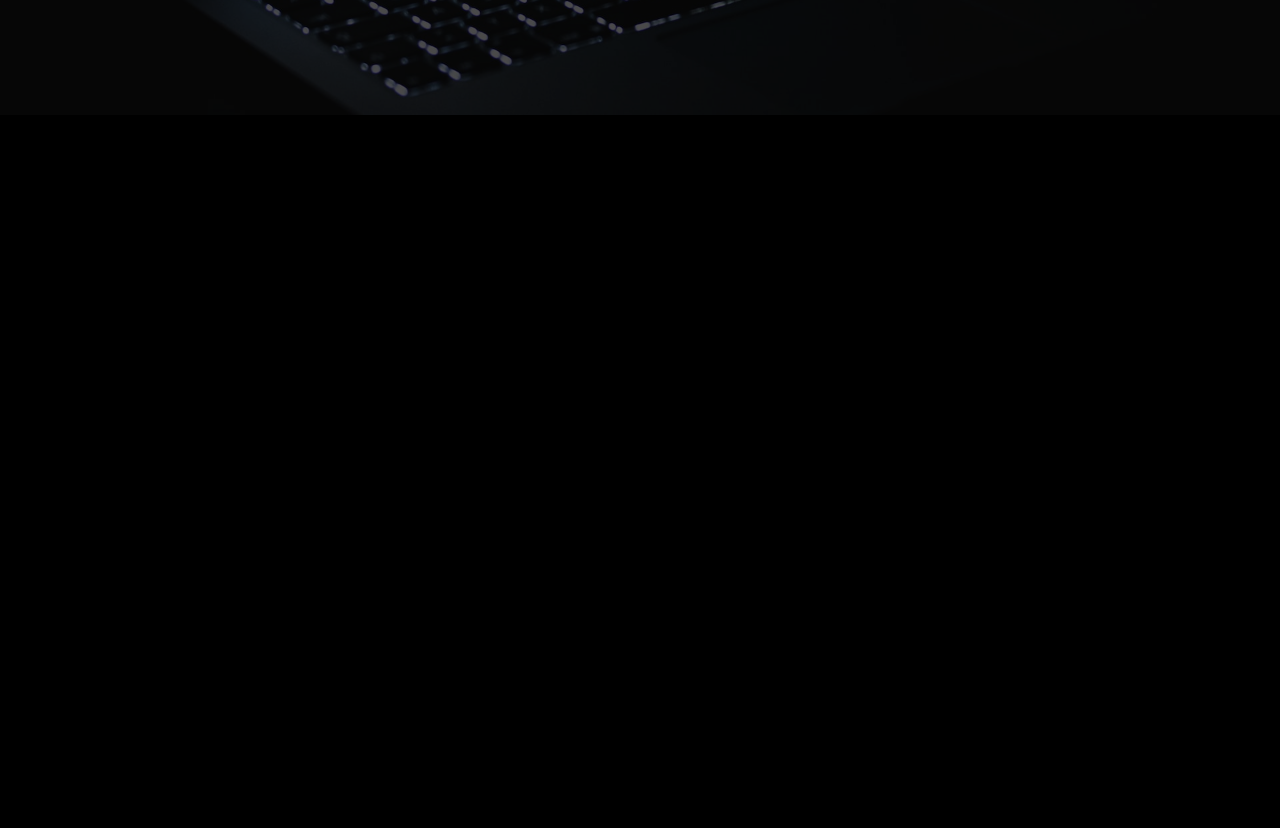
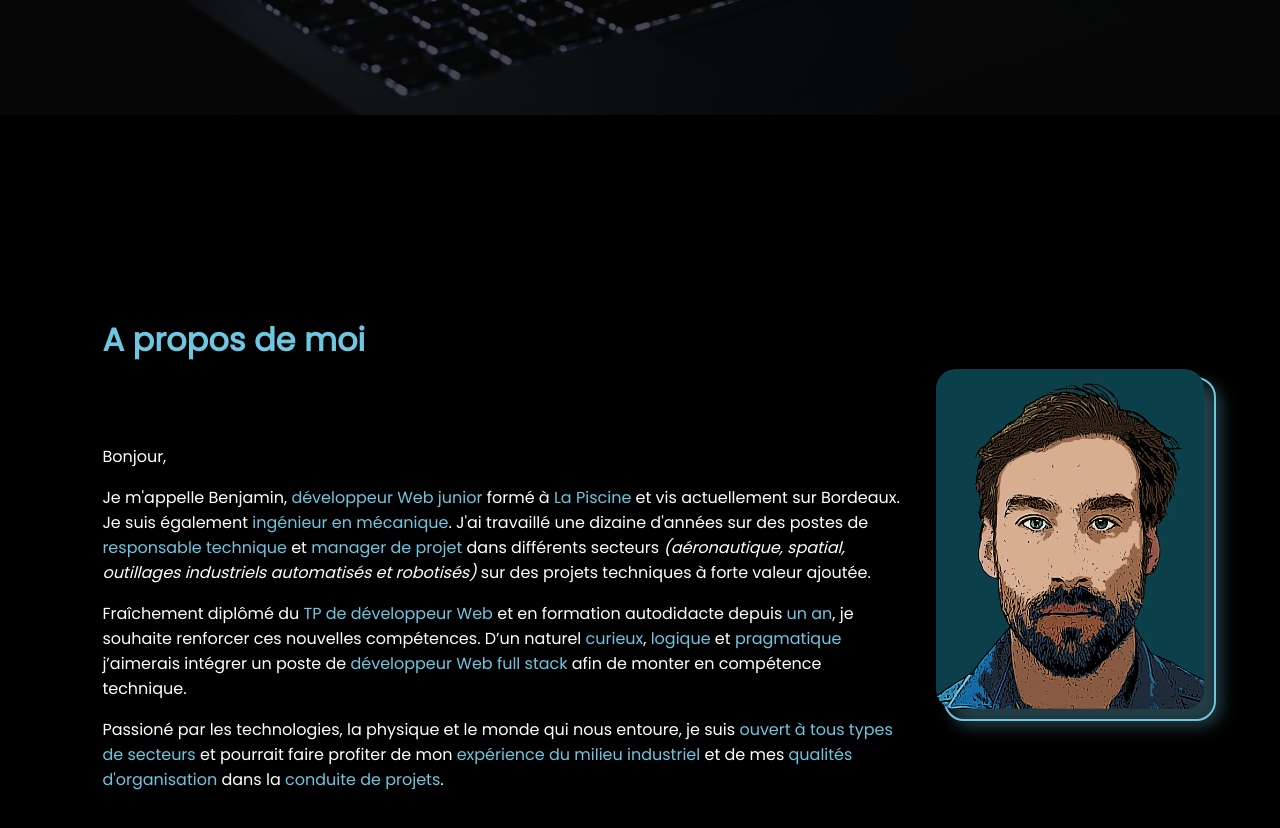
Before and after one commit to BenBishop40/Portfolio, a React (Create React App) app: page / in a window 1280 px wide. Shown: the part 780-1608 px from the top of the page. Before the commit the page ends 902 px from the top, so only its background shows below. Built offline with nearby package versions, Linux system fonts and the light colour scheme.

Commit message:
branche ajout gsap et test anim sur profile (dots typing et slideinTop trigger)

```diff
--- a/package.json
+++ b/package.json
@@ -6,6 +6,7 @@
     "@testing-library/jest-dom": "^5.16.5",
     "@testing-library/react": "^13.4.0",
     "@testing-library/user-event": "^13.5.0",
+    "gsap": "^3.11.4",
     "react": "^18.2.0",
     "react-dom": "^18.2.0",
     "react-scripts": "5.0.1",
--- a/src/App.js
+++ b/src/App.js
@@ -2,6 +2,7 @@ import { Component } from "react";
 import Header from "./components/header/Header";
 import BannerTop from "./components/banner-top/BannerTop";
 import AboutMe from "./components/about-me/AboutMe";
+import Profil from "./components/profil/Profil";
 
 class App extends Component {
     render() {
@@ -10,6 +11,7 @@ class App extends Component {
                 <Header />
                 <BannerTop />
                 <AboutMe />
+                <Profil />
             </>
         );
     }
--- a/src/components/about-me/_about_me.scss
+++ b/src/components/about-me/_about_me.scss
@@ -6,10 +6,11 @@
     position: absolute;
     top: 30%;
     left: 25%;
+    margin: 0 auto;
     display: flex;
     align-items: center;
     justify-content: center;
-    margin: 0 auto;
+
 
 
     .img-cartoon{
@@ -30,7 +31,7 @@
         display:flex;
         flex-direction: column;
         justify-content: center;
-        text-align: center;
+        text-align: left;
         p {
             position: absolute;
             top: -25%;
@@ -84,5 +85,8 @@
     .about-me{
         left: 0%;
         flex-wrap: wrap;
+        .presentation{
+            text-align: center;
+        }
     }
 }
--- /dev/null
+++ b/src/components/profil/Profil.jsx
@@ -0,0 +1,74 @@
+import './_profil.scss';
+import pictCartoon from '../../img/PicID5.jpg'
+import React, { useRef } from 'react';
+import { useEffect } from 'react';
+import { gsap } from "gsap";
+import { ScrollTrigger } from 'gsap/all';
+import { ScrollToPlugin } from 'gsap/all';
+
+gsap.registerPlugin(ScrollTrigger, ScrollToPlugin);
+
+const slideInTop = (elem) => {
+    gsap.fromTo(
+        elem,
+        {opacity: 0,
+        y: 200,
+    },
+    {
+       opacity: 1,
+       y: 0,
+       delay:.2,
+       duration: 1,
+       scrollTrigger: {
+        trigger: elem,
+        start: "top center",
+        end: "bottom center"
+       }
+    }
+    )
+}
+
+const Profil = () => {
+
+    useEffect(() => {
+        slideInTop('#profil');
+    }, [])
+
+
+    const textRef = useRef(null);
+    useEffect(() => {
+        const timeline = gsap.timeline({repeat: -1});
+
+        const chars = Array.from(textRef.current.querySelectorAll('.display-dots'));
+
+        timeline.from(chars, {opacity: 0, stagger: 0.5})
+        .to(chars, {opacity: 1, stagger: 0.5, delay: 0})
+        .from(chars.reverse(), {opacity: 1, stagger: 0.5})
+        .to(chars.reverse(), {opacity: 0, stagger: 0.5, delay: 0})
+
+        return () => {
+            timeline.kill();
+        };
+    }, []);
+
+    return (
+        <section id='profil'>
+            <div className='profil-container'>
+                <div className="profil-presentation">
+                    <h2 className='profil-title'>A propos de moi<span ref={textRef}><span className='display-dots'>.</span><span className='display-dots'>.</span><span className='display-dots'>.</span></span></h2>
+                    <div className="profil-presentation-txt">
+                        <p>Bonjour,</p>
+                        <p >Je m'appelle Benjamin, <span>développeur Web junior</span> formé à <a href='https://www.lapiscine.pro/' target='_blank'  rel="noreferrer">La Piscine</a> et vis actuellement sur Bordeaux. Je suis également <span>ingénieur en mécanique</span>. J'ai travaillé une dizaine d'années sur des postes de <span>responsable technique</span> et <span>manager de projet</span> dans différents secteurs <em>(aéronautique, spatial, outillages industriels automatisés et robotisés)</em> sur des projets techniques à forte valeur ajoutée.</p>
+                        <p>Fraîchement diplômé du <a href='https://www.francecompetences.fr/recherche/rncp/31114/' target='_blank'  rel="noreferrer">TP de développeur Web</a> et en formation autodidacte depuis <span>un an</span>, je souhaite renforcer ces nouvelles compétences. D’un naturel <span>curieux</span>, <span>logique</span> et <span>pragmatique</span> j’aimerais intégrer un poste de <span>développeur Web full stack</span> afin de monter en compétence technique.</p>
+                        <p>Passioné par les technologies, la physique et le monde qui nous entoure, je suis <span>ouvert à tous types de secteurs</span> et pourrait faire profiter de mon <span>expérience du milieu industriel</span> et de mes <span>qualités d'organisation</span> dans la <span>conduite de projets</span>.</p>
+                    </div>
+                </div>
+                <div className='profil-pict'>
+                    <img className="profil-pict-main" src={pictCartoon} alt='Benjamin Leveque'/>
+                </div>
+            </div>
+        </section>
+    )
+
+}
+export default Profil;
--- /dev/null
+++ b/src/components/profil/_profil.scss
@@ -0,0 +1,54 @@
+@import '../../scss/variables.scss';
+
+
+.profil-container{
+    display:flex;
+    max-width: 1400px;
+    margin: 0 auto;
+    padding: 20vh 5vw;
+    align-items: center;
+    .profil-presentation{
+        width: 75%;
+        padding: 1vh 3vw;
+        .profil-title{
+            font-size: 2rem;
+            color: $lightBlue;
+            margin-bottom: 10vh;
+        }
+        .profil-presentation-txt{
+            a, span {
+                color: $lightBlue;
+                transition: .2s ease-in-out;
+                text-decoration: none;
+            }
+
+            a:hover{
+                color: $snowWhite;
+                font-weight:700;
+            }
+        }
+    }
+    .profil-pict{
+        width: 25%;
+        border: 2px solid $lightBlue;
+        border-radius: 20px;
+        .profil-pict-main{
+            width: 100%;
+            border-radius: 20px;
+            display:flex;
+            margin: 0 auto;
+            transform: translate(-10px, -10px);
+            box-shadow: 1em 1em 1em .1em $lightBlueTransparent;
+            transition: .8s ease-in-out;
+        }
+    :hover{
+        transform: scale(1.3);
+    }
+    }
+}
+
+@media screen and (max-width: $sm-screen) {
+    .profil-container{
+        flex-direction: column;
+    }
+}
--- a/src/scss/buttons.scss
+++ b/src/scss/buttons.scss
@@ -2,7 +2,7 @@
     padding: 10px 25px;
     border: 2px solid;
     border-radius: 5px;
-    transition: .5s ease-in-out;
+    transition: .3s ease-in-out;
     cursor: pointer;
 }
 
--- a/src/scss/variables.scss
+++ b/src/scss/variables.scss
@@ -14,5 +14,6 @@ $lightBlueShadow: #6ec7e0cd;
 $snowWhite: #FCF7F8;
 
 // Déclarations breakpoints :
+$sm-screen: 568px;
 $md-screen: 768px;
 $lg-screen: 992px;
```
Also changed, not shown: 1 other file (tests, documents, lock files or other folders).
